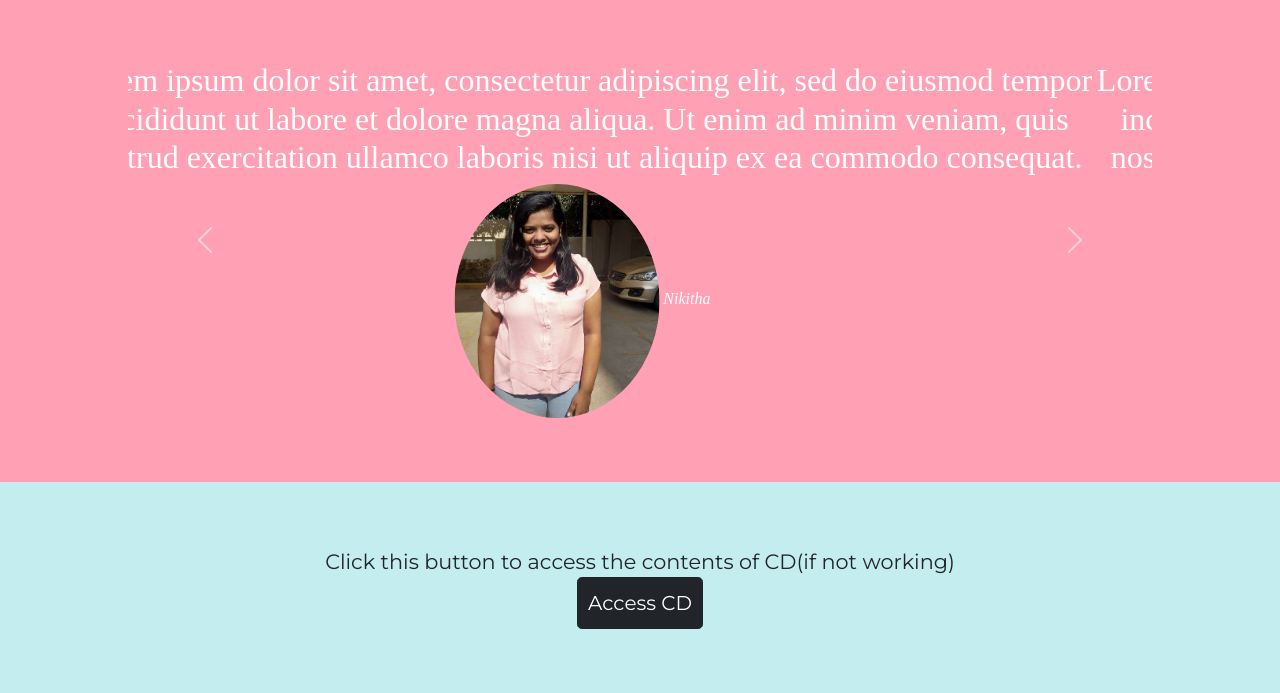
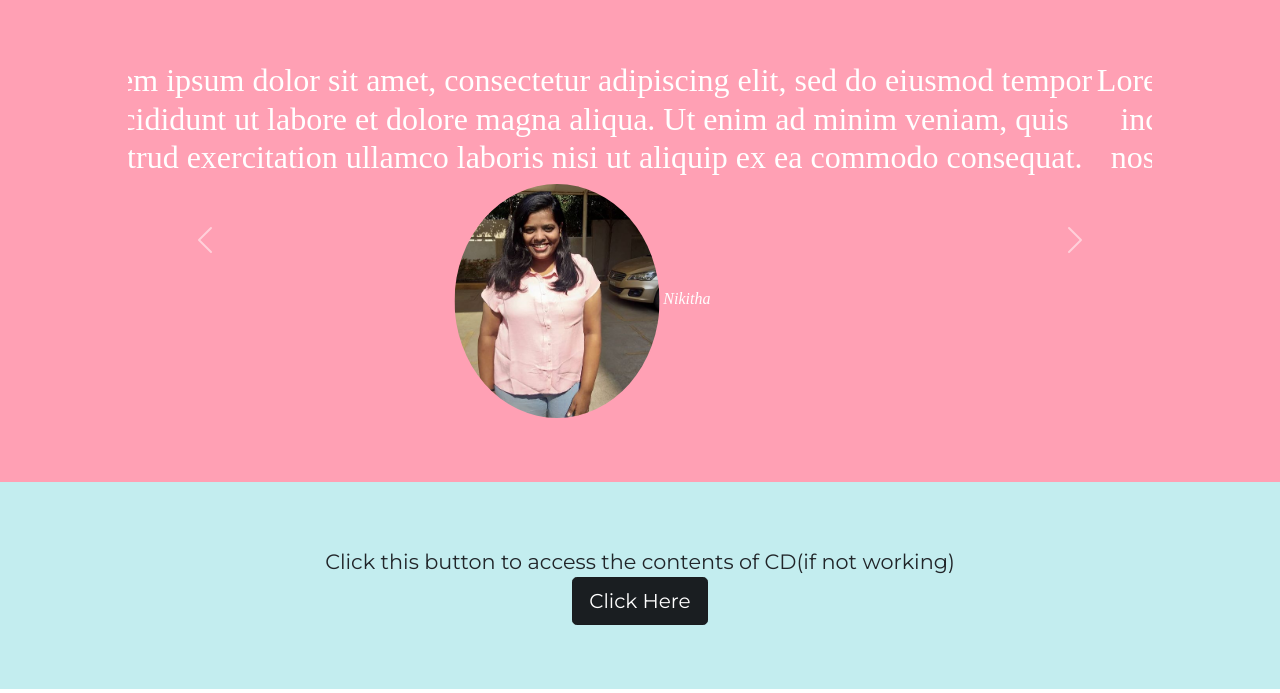
Before and after one commit to ujjawaldubeyud/SuhaniTurns21, a plain HTML site: page index.html in a window 1280 px wide. Shown: the part 919-1612 px from the top of the page. Drawn offline with nearby package versions, Linux system fonts and the light colour scheme.

Commit message:
Update index.html

```diff
--- a/index.html
+++ b/index.html
@@ -80,7 +80,7 @@
 <section id="footer">
 Click this button to access the contents of CD(if not working)<br />
 
-<button type="button" class="btn btn-dark btn-lg download-button" href="https://drive.google.com/drive/folders/16CP_2EB16Fu3rAlcqWTlPbgy3gnChfZE?usp=sharing" style="padding:10px;">Access CD</button>
+<a href="https://drive.google.com/drive/folders/1usZGPlID0gbhM_MD2g2s2DOJQjLV1hXa?usp=sharing" class="btn btn-dark btn-lg active" role="button" aria-pressed="true">Click Here</a>
 </section>
 
 
```
